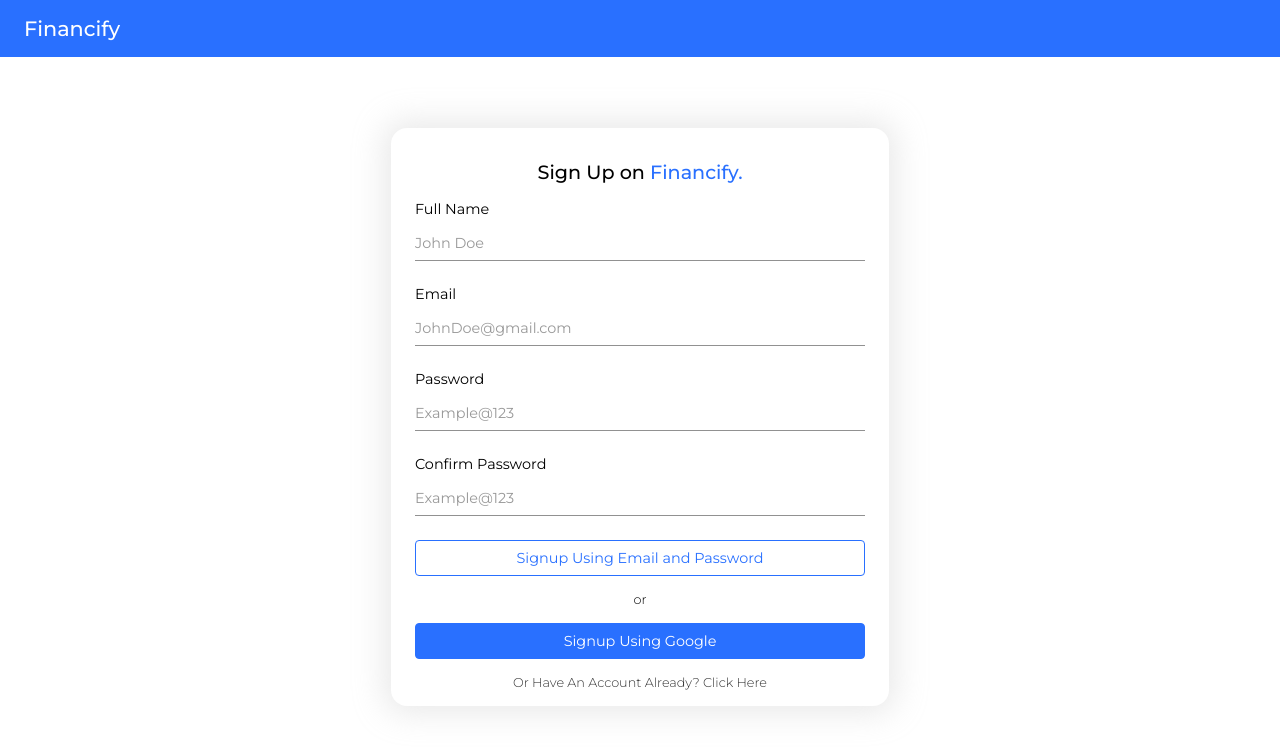
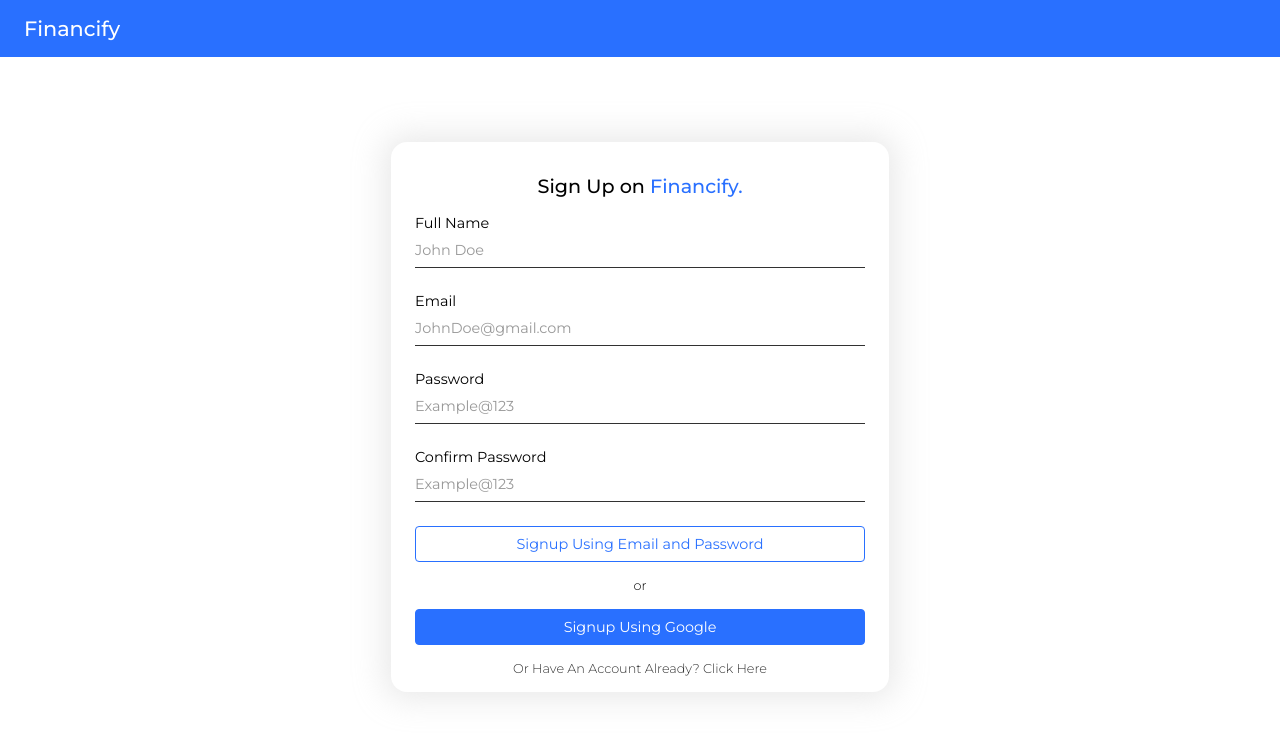
Before and after one commit to prathameshchaskar/Financify, a React (Vite) app: page / in a window 1280 px wide. Shown: the top 750 px of the page. Built offline with nearby package versions, Linux system fonts and the light colour scheme; no server answers.

Commit message:
form style added

```diff
--- a/src/index.css
+++ b/src/index.css
@@ -1,5 +1,4 @@
-@import url('https://fonts.googleapis.com/css2?family=Montserrat:ital,wght@0,100..900;1,100..900&family=Poppins:ital,wght@0,100;0,200;0,300;0,400;0,500;0,600;0,700;0,800;0,900;1,100;1,200;1,300;1,400;1,500;1,600;1,700;1,800;1,900&display=swap');
-
+@import url("https://fonts.googleapis.com/css2?family=Montserrat:ital,wght@0,100..900;1,100..900&family=Poppins:ital,wght@0,100;0,200;0,300;0,400;0,500;0,600;0,700;0,800;0,900;1,100;1,200;1,300;1,400;1,500;1,600;1,700;1,800;1,900&display=swap");
 
 :root {
   --theme: #2970ff;
@@ -7,7 +6,6 @@
   --white: #fff;
   --shadow: 0px 0px 30px 8px rgba(227, 227, 227, 0.75);
 }
-
 
 body {
   margin: 0;
@@ -17,3 +15,22 @@ body {
 input {
   font-family: "Montserrat", sans-serif;
 }
+
+.custom-input {
+  border: 0px;
+  border-bottom: 1px solid #000;
+  padding: 0.5rem 0rem;
+  width: 100%;
+  border-radius: 0;
+  margin-top: -1rem !important;
+}
+
+.custom-input::placeholder {
+  color: rgba(0, 0, 0, 0.5);
+}
+
+.custom-input:focus {
+  outline: none;
+  opacity: 1;
+  transition: all 0.3s;
+}
```
Lines whose indentation alone changed are shown as unchanged.
